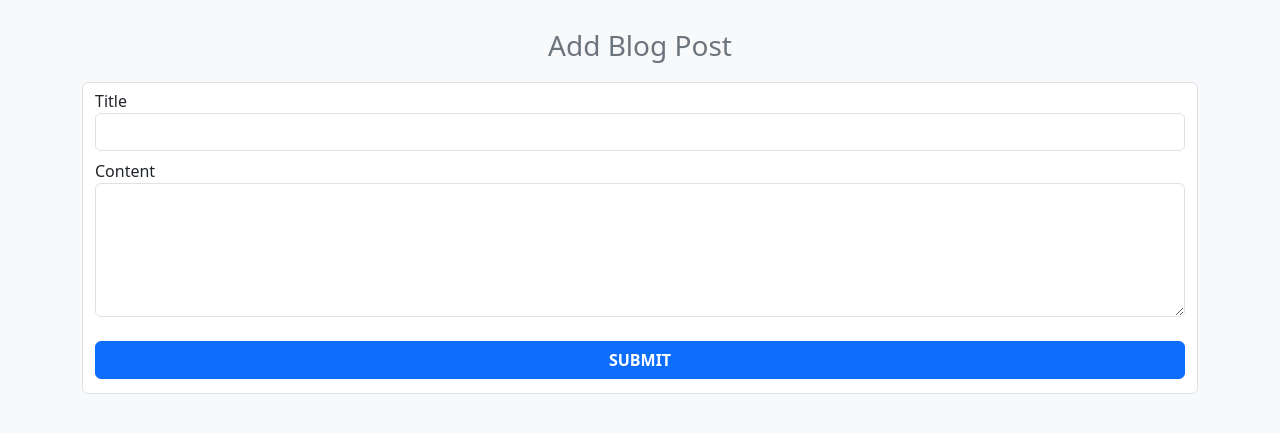
After one commit to kalokola/blogweb, a Django app: page /posts/create/ in a window 1280 px wide. The commit adds this page. Shown: the top 433 px of the page. Run offline with Django 5.2, Linux system fonts and the light colour scheme; a user stored in the database is signed in.

Commit message:
create-post

```diff
--- a/blog/urls.py
+++ b/blog/urls.py
@@ -4,5 +4,6 @@ from . import views
 urlpatterns = [
     path('', views.home_page, name = 'home-page'),
     path('about/', views.about_page, name = 'about-page'),
-    path('posts/', views.all_posts, name = 'all-posts')
+    path('posts/', views.all_posts, name = 'all-posts'),
+    path('posts/create/', views.create_post, name = 'create-post')
 ]
--- a/blog/views.py
+++ b/blog/views.py
@@ -1,4 +1,5 @@
-from django.shortcuts import render
+from django.http import Http404, HttpRequest
+from django.shortcuts import render, redirect
 
 from blog.models import Post
 
@@ -18,3 +19,35 @@ def all_posts(request):
     posts = Post.objects.all()
     context['posts'] = posts
     return render(request, 'all-posts.html', context)
+
+
+def create_post(request: HttpRequest):
+    if not request.user.is_editor: # same as request.user.is_editor == False
+        raise Http404
+
+    context = dict()
+
+    if request.method == "POST":
+        data = request.POST
+        print("This is our data: ", data)
+
+        # extract data
+        title = data.get("title")
+        content = data.get("content")
+
+        if not title: # same as title == "" or title is None
+            context['title_required'] = True
+            context['title_error'] = "`title` is required"
+
+        else:
+            if request.user.is_editor:
+                # create your post
+                Post.objects.create(
+                    title = title,
+                    content = content,
+                    user = request.user # by deafult every reqest has a known user
+                )
+
+        # return redirect("home-page")
+
+    return render(request, 'create-post.html', context)
--- /dev/null
+++ b/templates/create-post.html
@@ -0,0 +1,35 @@
+<!doctype html>
+<html lang="en">
+<head>
+  <meta charset="utf-8">
+  <meta name="viewport" content="width=device-width, initial-scale=1">
+  <title>Weledi Blog</title>
+  <link href="https://cdn.jsdelivr.net/npm/bootstrap@5.3.8/dist/css/bootstrap.min.css" rel="stylesheet">
+</head>
+
+<body class="bg-light">
+    <div class="container mt-4">
+        <p class="fs-3 text-secondary text-center">Add Blog Post</p>
+        <div>
+            <form class="form form-control" method="post" action="{% url 'create-post' %}">
+                {% csrf_token %}
+                <div class="mb-2">
+                    <label for="title">Title</label>
+                    <input name="title" id="title" class="form-control">
+                    {% if title_required %}
+                    <small class="form-text text-danger">{{ title_error }}</small>
+                    {% endif %}
+                </div>
+                <div class="mb-4">
+                    <label for="content">Content</label>
+                    <textarea rows="5" name="content" id="content" class="form-control"></textarea>
+                </div>
+                <div class="mb-2">
+                   <button class="btn btn-primary fw-semibold w-100" type="submit">SUBMIT</button>
+                </div>
+            </form>
+        </div>
+    </div>
+<script src="https://cdn.jsdelivr.net/npm/bootstrap@5.3.8/dist/js/bootstrap.bundle.min.js"></script>
+</body>
+</html>
--- a/templates/home-page.html
+++ b/templates/home-page.html
@@ -15,6 +15,9 @@
     <span class="navbar-brand text-white fw-semibold">
       Weledi Blog
     </span>
+    {% if user.is_editor %}
+    <a class="text-white" href="{% url 'create-post' %}">+ Create Post</a>
+    {% endif %}
     <span class="text-white small">
       @{{ user.username }}
     </span>
--- a/users/models.py
+++ b/users/models.py
@@ -5,3 +5,4 @@ from django.contrib.auth.models import AbstractUser
 # Create your models here.
 class BlogUser(AbstractUser):
     id = models.UUIDField(primary_key=True, default=uuid.uuid4, editable=False)
+    is_editor = models.BooleanField(default=False)
```
Also changed, not shown: db.sqlite3, users/migrations/0002_bloguser_is_editor.py (added).
